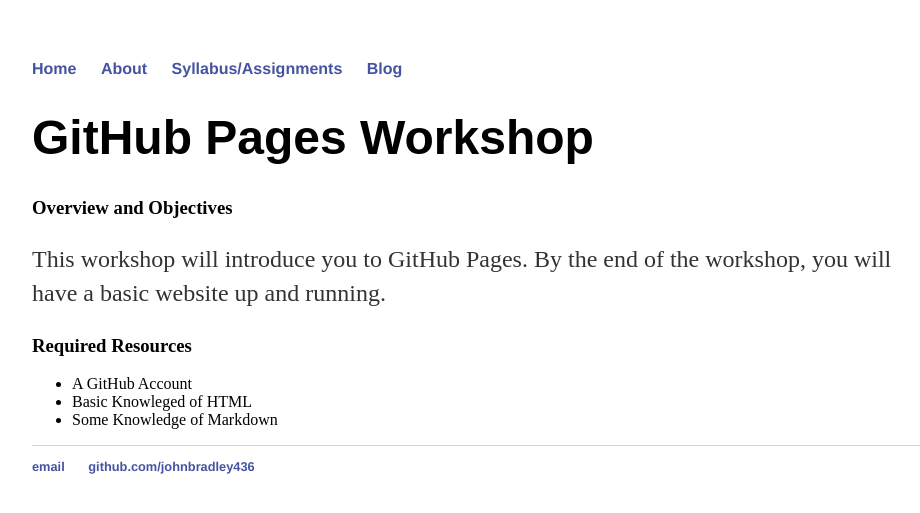
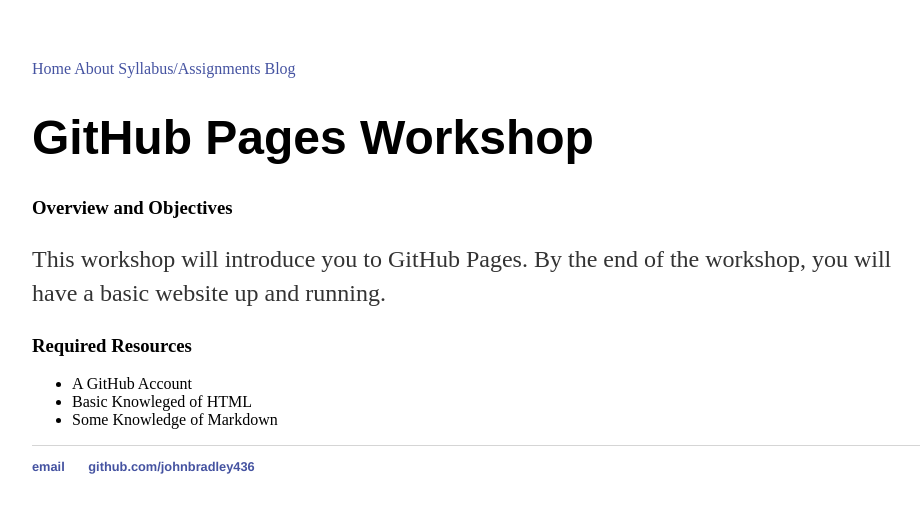
Before and after one commit to johnbradley436/Another-blog-attempt, a Jekyll site: the page built from syllabus/index.html, in a window 1280 px wide. Shown: the top 513 px of the page, without its empty margins (160-1080 px from the left). Built offline with Jekyll 4.4.1, drawn with Linux system fonts in a browser that asks for light colours.

Commit message:
Update default.html

```diff
--- a/_layouts/default.html
+++ b/_layouts/default.html
@@ -7,12 +7,10 @@
 		</head>
 		<body>
 			<nav>
-	    		<ul>
-	        		<li><a href="/">Home</a></li>
-		        	<li><a href="/about">About</a></li>
-	        		<li><a href="/syllabus">Syllabus/Assignments</a></li>
-	        		<li><a href="/blog">Blog</a></li>
-	    		</ul>
+	    		  <a href="https://johnbradley436.github.io/Another-blog-attempt/">Home</a>
+		          <a href="/about">About</a>
+	        	  <a href="/syllabus">Syllabus/Assignments</a>
+	        	  <a href="/blog">Blog</a>
 			</nav>
 			<div class="container">
 
```
